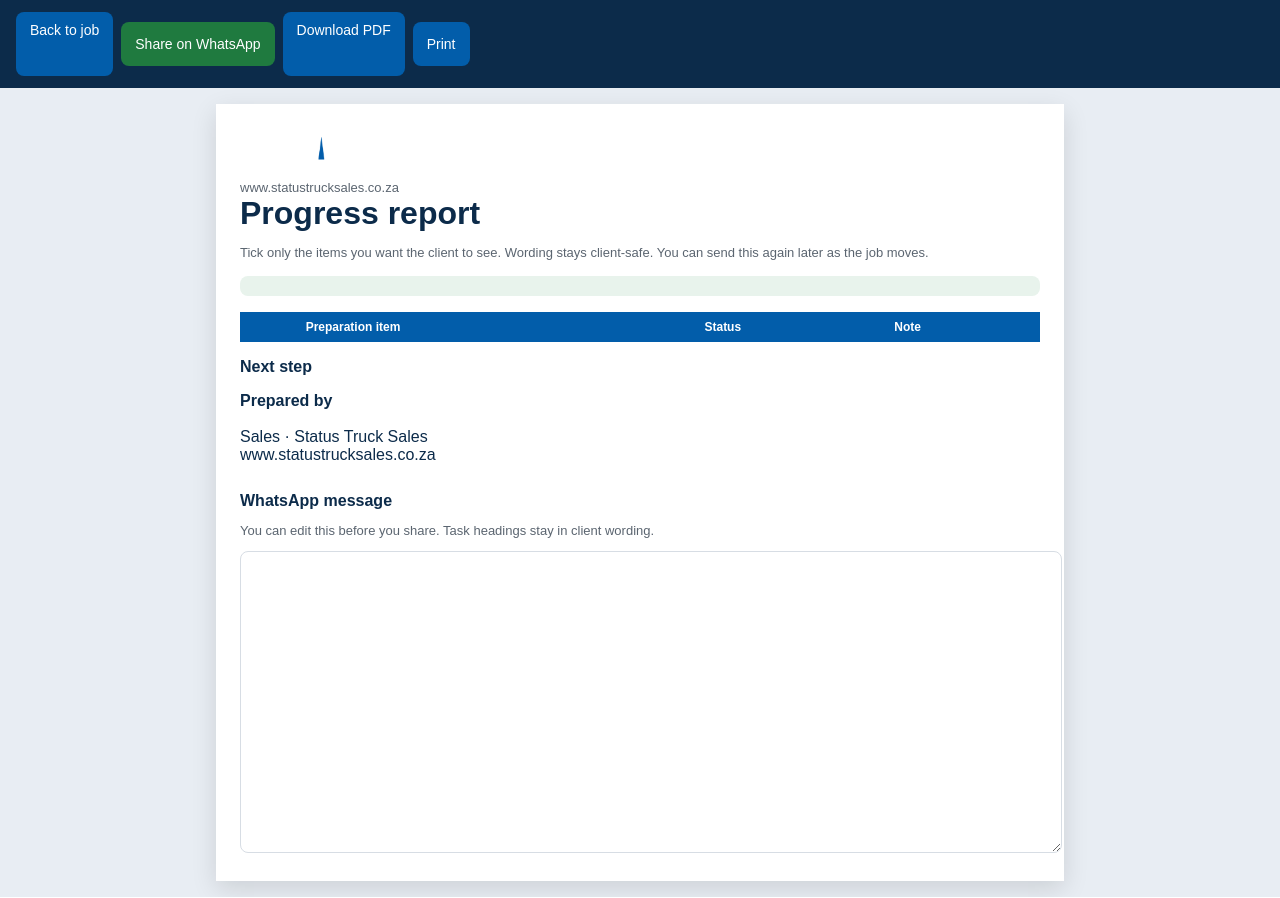
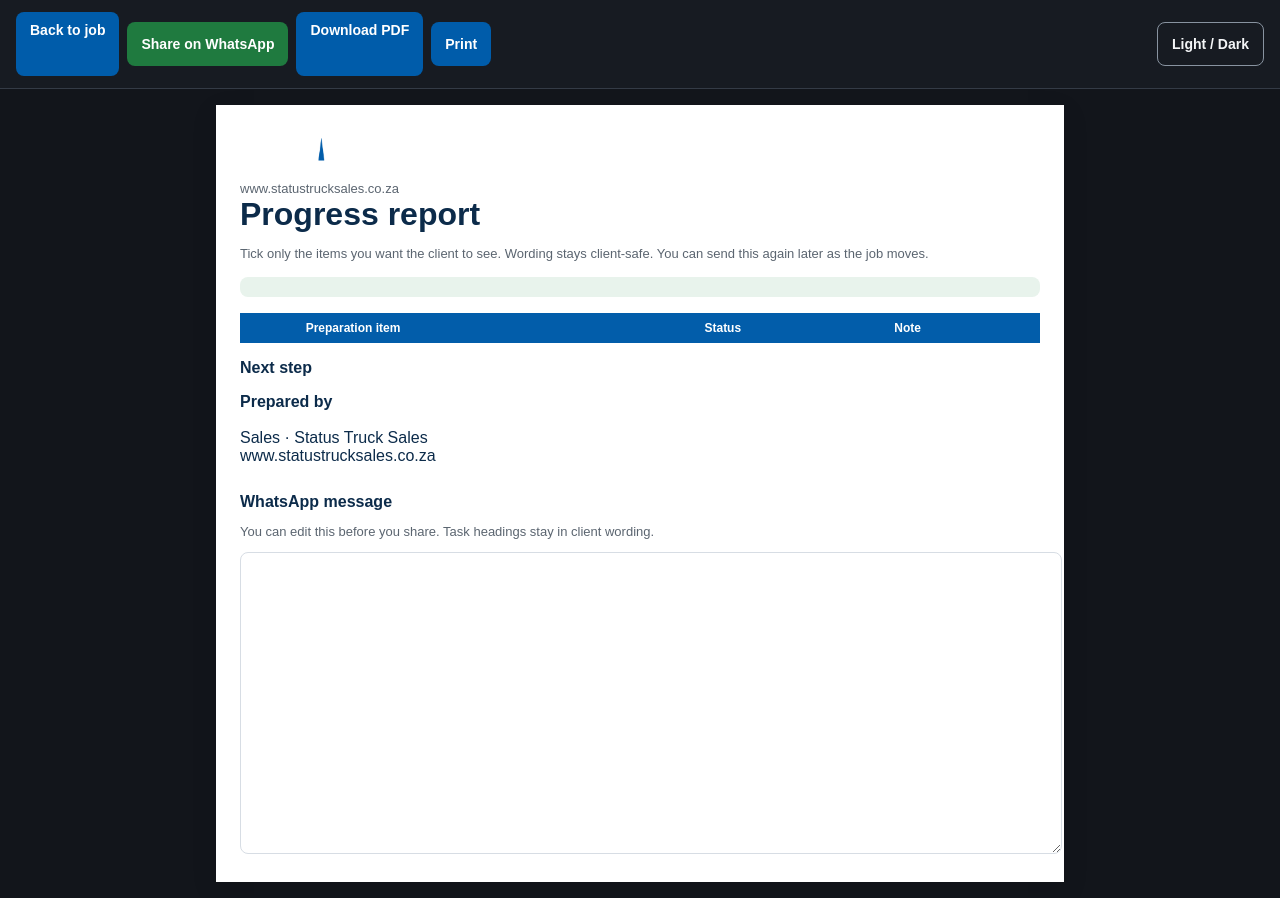
Before and after one commit to SVB11/status-jobcard-app, a Python web app: template templates/client_report.html in a window 1280 px wide. Run offline with Jinja, Linux system fonts and the light colour scheme; the template is opened without the code that fills it, so the values that code supplies are empty.

Commit message:
New look 5/6: client reports, client report screen chrome, users, overrides

```diff
--- a/templates/admin_users.html
+++ b/templates/admin_users.html
@@ -12,7 +12,8 @@
 
 {% block content %}
 <div class="mb-6">
-    <h1 class="text-2xl font-bold text-gray-800">User Management</h1>
+    <div class="nl-overline">Admin</div>
+    <h1 class="nl-h1 text-2xl font-bold text-gray-800">User Management</h1>
     <p class="text-gray-500 text-sm">Admin only — add staff and assign roles</p>
 </div>
 
--- a/templates/client_report.html
+++ b/templates/client_report.html
@@ -3,6 +3,7 @@
 <head>
     <meta charset="UTF-8">
     <meta name="viewport" content="width=device-width, initial-scale=1">
+    <script>(function(){var t="dark";try{var s=localStorage.getItem("sts_theme");if(s==="light"||s==="dark")t=s;}catch(e){}document.documentElement.setAttribute("data-theme",t);})();</script>
     <title>Client progress report</title>
     <style>
         body { font-family: Arial, sans-serif; background: #e8edf3; color: #0c2b4a; margin: 0; }
@@ -29,6 +30,19 @@
             textarea { display: none; }
         }
     </style>
+    <style>
+        /* Screen chrome only: the report and existing print rules stay white paper. */
+        @media screen {
+            html[data-theme="dark"] body { background:#12151B; }
+            html[data-theme="light"] body { background:#F3F5F7; }
+            html[data-theme] .bar { background:#171B22; border-bottom:1px solid #343b46; gap:8px; }
+            html[data-theme="light"] .bar { background:#fff; border-color:#d7dde4; }
+            html[data-theme] .bar a,html[data-theme] .bar button { background:#005CAA; font-weight:600; }
+            html[data-theme] .bar .wa { background:#1f7a3f; }
+            html[data-theme] #themeSwitch { margin-left:auto; background:transparent; border:1px solid #8893a0; color:#f4f6f8; }
+            html[data-theme="light"] #themeSwitch { color:#12151B; }
+        }
+    </style>
 </head>
 <body>
     <div class="bar">
@@ -36,7 +50,9 @@
         <button type="button" class="wa" onclick="shareWhatsApp()">Share on WhatsApp</button>
         <a id="pdfLink" href="#">Download PDF</a>
         <button type="button" onclick="window.print()">Print</button>
+        <button type="button" id="themeSwitch" aria-label="Switch colour theme">Light / Dark</button>
     </div>
+    <script>document.getElementById('themeSwitch').addEventListener('click',function(){var t=document.documentElement.getAttribute('data-theme')==='dark'?'light':'dark';document.documentElement.setAttribute('data-theme',t);try{localStorage.setItem('sts_theme',t);}catch(e){}});</script>
     <div class="page">
         <img src="/static/images/status_logo_th.png" alt="Status Truck Sales" style="height:48px">
         <div class="muted">www.statustrucksales.co.za</div>
--- a/templates/client_reports.html
+++ b/templates/client_reports.html
@@ -2,7 +2,8 @@
 {% block title %}Client reports{% endblock %}
 {% block content %}
 <div class="mb-5">
-    <h1 class="text-2xl font-bold uppercase tracking-wide">Client reports</h1>
+    <div class="nl-overline">Send to clients</div>
+    <h1 class="nl-h1 text-2xl font-bold uppercase tracking-wide">Client reports</h1>
     <p class="text-sm text-[#9aa6b4]">Send a progress report on any of your jobs. You can send again later as the job moves. Wash and in-house notes stay off the client message.</p>
 </div>
 <div id="list" class="space-y-4 text-sm">Loading your jobs...</div>
--- a/templates/overrides.html
+++ b/templates/overrides.html
@@ -2,7 +2,8 @@
 {% block title %}Overrides{% endblock %}
 {% block content %}
 <div class="mb-6">
-    <h1 class="text-2xl font-bold uppercase">Overrides</h1>
+    <div class="nl-overline">Admin</div>
+    <h1 class="nl-h1 text-2xl font-bold uppercase">Overrides</h1>
     <p class="text-sm text-[#9aa6b4]">Admin overrides, bulk completions and reopens. Who, when and why.</p>
 </div>
 <div id="list" class="space-y-2 text-sm">Loading...</div>
```
